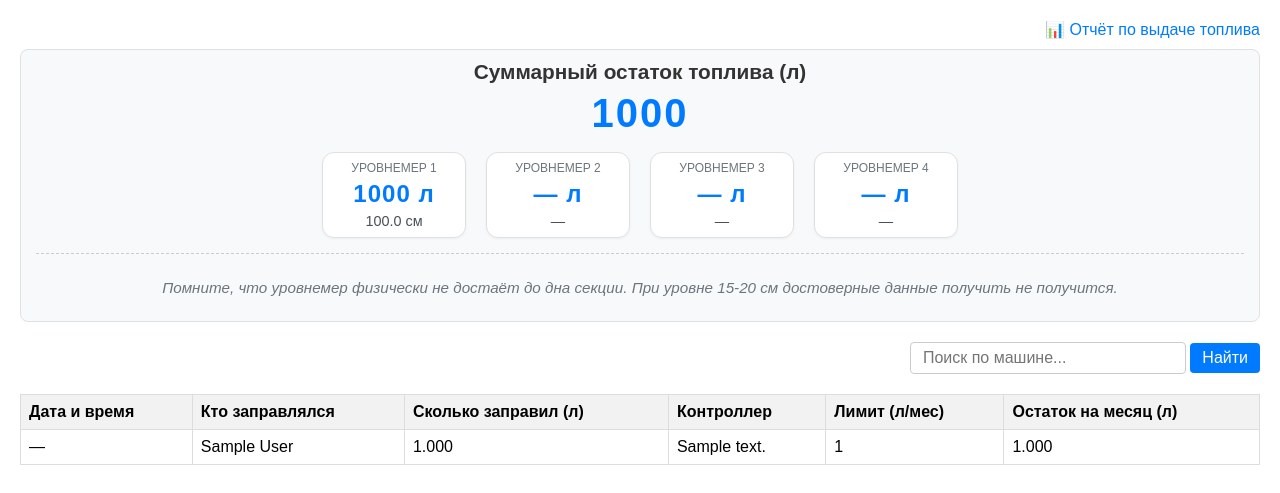
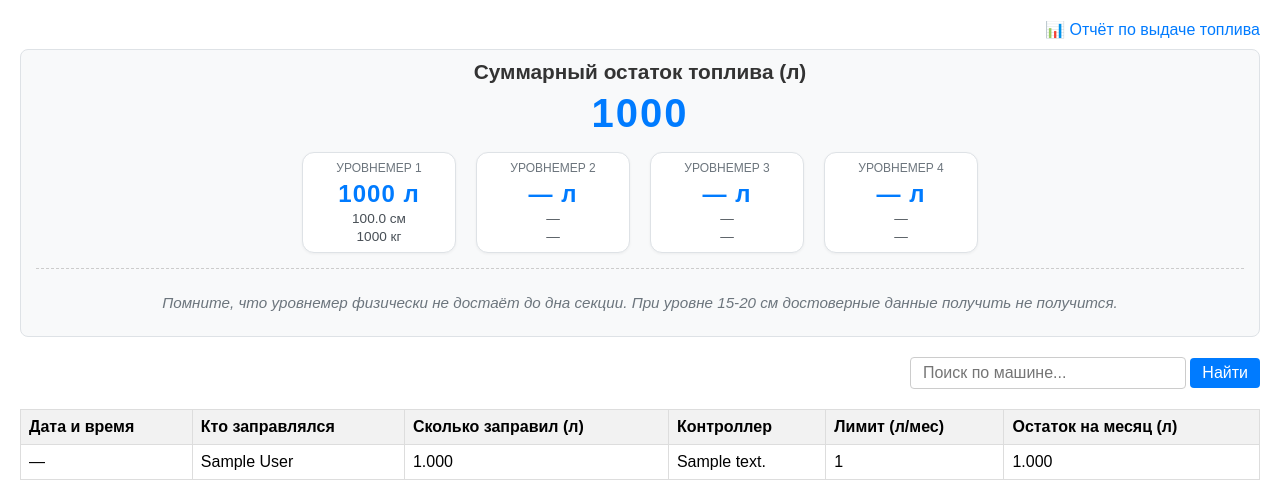
Before and after one commit to keinen87/kazs, a Django app: page /fillings/ in a window 1280 px wide. Shown: the top 493 px of the page. Run offline with Django 5.2, Linux system fonts and the light colour scheme; tables that the repository leaves empty hold one stand-in row (values such as "Sample post").

Commit message:
added mass

```diff
--- a/report_app/templates/fillings_list.html
+++ b/report_app/templates/fillings_list.html
@@ -58,9 +58,15 @@
             border: 1px solid #dee2e6;
             border-radius: 12px;
             padding: 8px 16px;
-            min-width: 110px;
+            min-width: 120px;
             text-align: center;
             box-shadow: 0 1px 3px rgba(0,0,0,0.05);
+        }
+        .meter-title {
+            font-size: 0.75rem;
+            color: #6c757d;
+            margin-bottom: 5px;
+            text-transform: uppercase;
         }
         .meter-litres {
             font-size: 1.5rem;
@@ -68,10 +74,10 @@
             color: #007bff;
             letter-spacing: 1px;
         }
-        .meter-level {
-            font-size: 0.9rem;
+        .meter-level, .meter-mass {
+            font-size: 0.85rem;
             color: #495057;
-            margin-top: 5px;
+            margin-top: 3px;
         }
         .info-text {
             margin-top: 15px;
@@ -79,12 +85,6 @@
             border-top: 1px dashed #ccc;
             color: #6c757d;
             font-style: italic;
-        }
-        .meter-title {
-            font-size: 0.75rem;
-            color: #6c757d;
-            margin-bottom: 5px;
-            text-transform: uppercase;
         }
         .search-form {
             margin: 20px 0 10px;
@@ -162,6 +162,7 @@
     <div style="text-align: right; margin-bottom: 10px;">
         <a href="{% url 'report_app:fuel_report' %}" style="color: #007bff; text-decoration: none;">📊 Отчёт по выдаче топлива</a>
     </div>
+
     <div class="fuel-balance">
         <h3>Суммарный остаток топлива (л)</h3>
         <div class="total">{{ total_volume }}</div>
@@ -179,6 +180,13 @@
                 <div class="meter-level">
                     {% if m.level_cm is not None %}
                         {{ m.level_cm|floatformat:1 }} см
+                    {% else %}
+                        —
+                    {% endif %}
+                </div>
+                <div class="meter-mass">
+                    {% if m.mass_kg is not None %}
+                        {{ m.mass_kg }} кг
                     {% else %}
                         —
                     {% endif %}
@@ -280,7 +288,6 @@
                     return response.json();
                 })
                 .then(data => {
-                    // обновляем только число, без "л."
                     document.querySelector('.total').innerText = data.total_volume;
                     const metersGrid = document.querySelector('.meters-grid');
                     if (metersGrid) {
@@ -292,6 +299,7 @@
                                 <div class="meter-title">Уровнемер ${m.id}</div>
                                 <div class="meter-litres">${m.liters !== null ? m.liters + ' л' : '— л'}</div>
                                 <div class="meter-level">${m.level_cm !== null ? m.level_cm.toFixed(1) + ' см' : '—'}</div>
+                                <div class="meter-mass">${m.mass_kg !== null ? m.mass_kg + ' кг' : '—'}</div>
                             `;
                             metersGrid.appendChild(card);
                         });
--- a/report_app/views.py
+++ b/report_app/views.py
@@ -8,7 +8,6 @@ from datetime import datetime
 
 # ---------------------- Вспомогательные функции ----------------------
 def ticks_to_datetime(ticks):
-    """Преобразует .NET ticks в datetime object"""
     if not ticks or ticks <= 0:
         return None
     try:
@@ -20,15 +19,14 @@ def ticks_to_datetime(ticks):
 
 
 def datetime_to_ticks(dt):
-    """Преобразует datetime object в .NET ticks"""
     epoch_ticks = 621355968000000000
     seconds = dt.timestamp()
     return int(seconds * 10_000_000 + epoch_ticks)
 
 
 # ---------------------- Константы ----------------------
-SKIP_USER_IDS = {3, 4, 5, 6}          # пользователи без лимитов (операторы, приём топлива)
-LIMIT_START_DATE = datetime(2026, 5, 5)  # с этой даты начинаем показывать лимиты и остатки
+SKIP_USER_IDS = {3, 4, 5, 6}
+LIMIT_START_DATE = datetime(2026, 5, 5)
 
 
 # ---------------------- Данные по уровнемерам (общие) ----------------------
@@ -38,6 +36,7 @@ def get_fuel_balance_data():
     total_liters = 0
 
     for lm_id in desired_ids:
+        # Последняя запись с валидным fuel_volume (объём)
         latest = LevelMetersData.objects.filter(
             id_level_meter_id=lm_id,
             fuel_volume_valid=True
@@ -49,16 +48,24 @@ def get_fuel_balance_data():
             level_cm = None
             if latest.level is not None and latest.level_valid:
                 level_cm = float(latest.level) * 100
+
+            # Получаем массу в кг (в базе тонны)
+            mass_kg = None
+            if latest.mass is not None and latest.mass_valid:
+                mass_kg = int(latest.mass * 1000)  # округляем до целых кг
+
             measurements.append({
                 'id': lm_id,
                 'liters': int(liters),
                 'level_cm': level_cm,
+                'mass_kg': mass_kg,
             })
         else:
             measurements.append({
                 'id': lm_id,
                 'liters': None,
                 'level_cm': None,
+                'mass_kg': None,
             })
 
     return {
@@ -68,7 +75,6 @@ def get_fuel_balance_data():
 
 
 def fuel_balance_api(request):
-    """Возвращает JSON с остатками топлива для AJAX-обновления"""
     data = get_fuel_balance_data()
     return JsonResponse(data)
 
@@ -78,7 +84,6 @@ def fillings_list(request):
     balance_data = get_fuel_balance_data()
     search_query = request.GET.get('search', '').strip()
 
-    # Базовый запрос заправок (только положительные литры)
     fillings = Fillings.objects.select_related(
         'id_user', 'id_controller', 'id_car', 'id_fuel'
     ).filter(litre__gt=0)
@@ -86,13 +91,12 @@ def fillings_list(request):
     if search_query:
         fillings = fillings.filter(id_user__full_name__icontains=search_query)
 
-    fillings = fillings.order_by('-date_time')  # от новых к старым
+    fillings = fillings.order_by('-date_time')
 
     now = datetime.now()
     month_start = datetime(now.year, now.month, 1)
     ticks_month_start = datetime_to_ticks(month_start)
 
-    # Преобразуем даты и проставляем лимит пользователя (кроме исключённых)
     for filling in fillings:
         filling.dt = ticks_to_datetime(filling.date_time)
         user = filling.id_user
@@ -101,10 +105,8 @@ def fillings_list(request):
         else:
             filling.month_limit = None
 
-    # Расчёт остатка на момент заправки (только для заправок после LIMIT_START_DATE)
     for filling in fillings:
         user = filling.id_user
-        # Для заправок раньше 5 мая 2026 – скрываем и лимит, и остаток
         if filling.dt and filling.dt < LIMIT_START_DATE:
             filling.month_limit = None
             filling.remaining = None
@@ -121,7 +123,6 @@ def fillings_list(request):
         else:
             filling.remaining = None
 
-    # Пагинация
     paginator = Paginator(fillings, 20)
     page_number = request.GET.get('page')
     page_obj = paginator.get_page(page_number)
@@ -137,7 +138,6 @@ def fillings_list(request):
 
 # ---------------------- Отчёт по выдаче топлива ----------------------
 def fuel_report(request):
-    # Показываем только тех пользователей, у которых есть хотя бы одна заправка
     users = Users.objects.filter(
         id__in=Fillings.objects.filter(litre__gt=0).values('id_user').distinct()
     ).order_by('full_name')
@@ -170,7 +170,6 @@ def fuel_report(request):
 
             total_litres = total if total is not None else 0
 
-            # Для служебных пользователей лимит и остаток не показываем
             if selected_user.id not in SKIP_USER_IDS:
                 if selected_user.month_limit is not None:
                     remaining = selected_user.month_limit - total_litres
```
